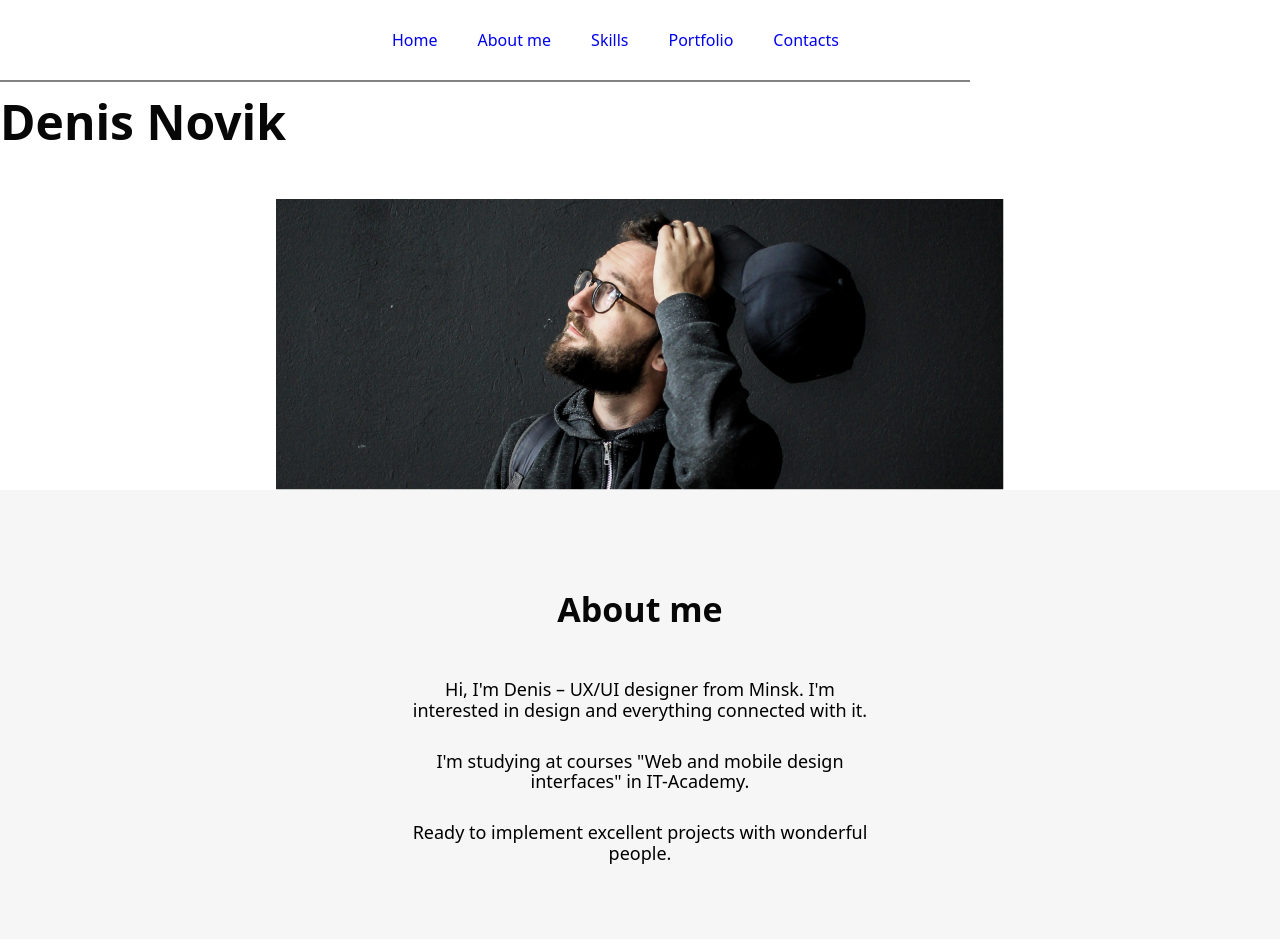
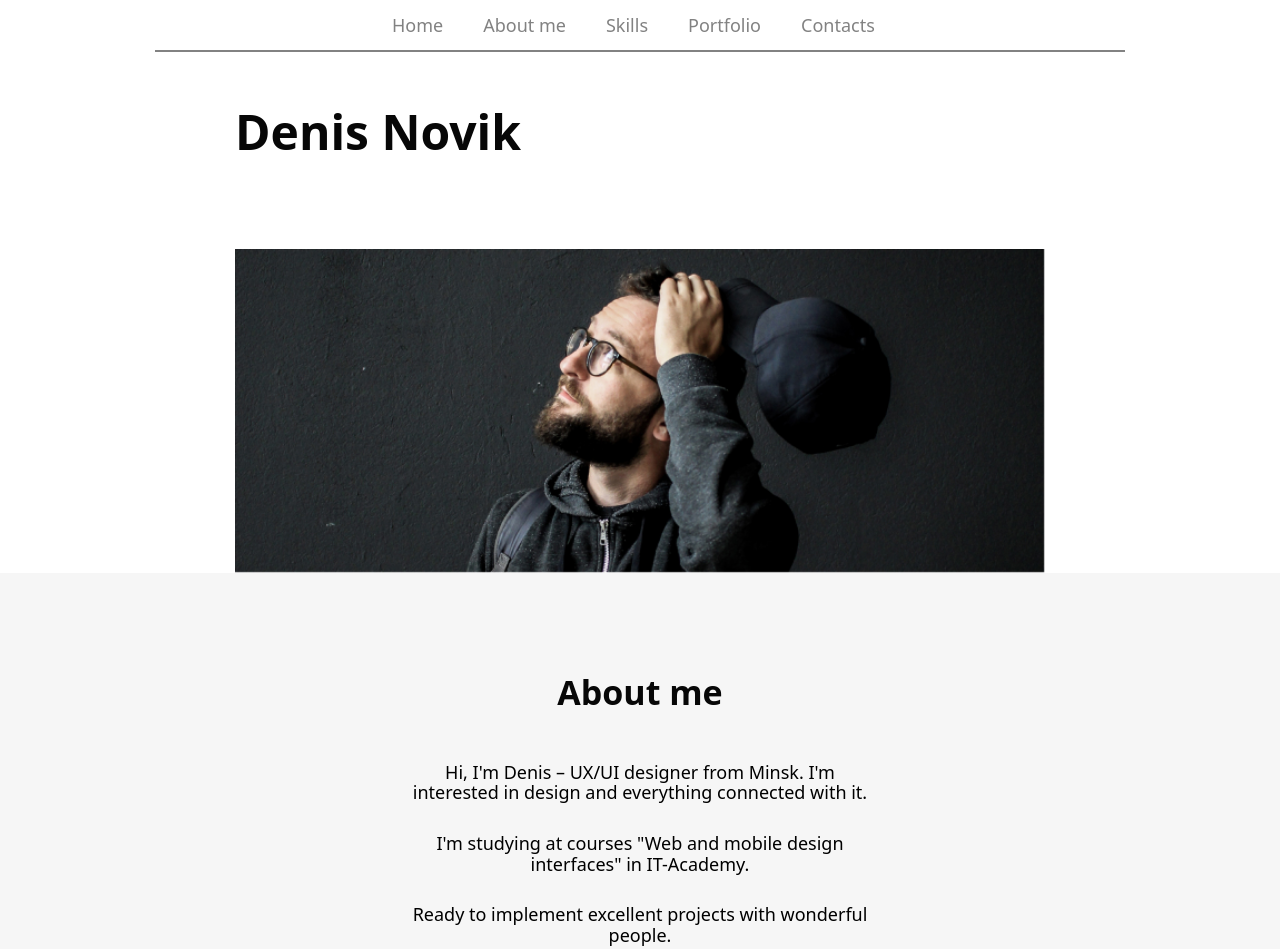
Before and after one commit to alenamaliushchenko/mock-up_Denis-Novik, a plain HTML site: page index.html in a window 1280 px wide. Shown: the top 949 px of the page. Drawn offline with nearby package versions, Linux system fonts and the light colour scheme.

Commit message:
added styles

```diff
--- a/css/style.css
+++ b/css/style.css
@@ -2,9 +2,6 @@
     margin: 0 auto;
     min-width: 320px;
     max-width: 1440px;
-    /* padding-left: 235px;
-    padding-right: 235px; */
-
 }
 .title {
     margin: 0;
@@ -26,10 +23,8 @@ a {
 }
 .header-menu {
     display: flex;
-    justify-content: center;
-    padding-top: 25px;
-    padding-bottom: 25px;
-
+    flex-direction: column;
+    align-items: center;
 }
 .header-menu-list {
     display: flex;
@@ -39,36 +34,52 @@ a {
     gap: 40px;
     width: 496px;
     height: 30px;
+    padding-top: 25px;
+    padding-bottom: 25px;
+}
+.header-nav-item a {
+    font-size: 18px;
+    color: #828282;
+    font-weight: 400;
+    transition: font-weight 0.3s ease;
+}
+.header-nav-item a:focus {
+    color: #070707;
+}
+.header-nav-item a:hover {
+    font-weight: bold;
 }
 .nav-underline {
     border: 1px solid #828282;
     width: 970px;
     height: 0px;
 }
-
 .hero .container {
     display: flex;
     flex-direction: column;
     align-items: center;
     margin-top: 12px;
+    padding-left: 235px;
+    padding-right: 235px;
 }
 .hero-name {
     font-size: 48px;
     font-weight: 700;
     color: #070707;
-    margin: 0;
     padding-bottom: 50px;
     align-self: flex-start;
-
 }
-
+.hero img {
+    width: 100%;
+    height: auto;
+    object-fit: cover;
+}
 .about-me .container {
     display: flex;
     align-items: center;
     text-align: center;
     flex-direction: column;
     background: #f6f6f6;
-    /* height: 500px; */
     padding-top: 100px;
     padding-bottom: 100px;
 }
@@ -142,8 +153,6 @@ color: #070707;
     padding-top: 40px;
     padding-bottom: 70px;
 }
-
-
 .footer .container {
     display: flex;
     align-items: center;
@@ -178,7 +187,10 @@ font-size: 18px;
     letter-spacing: 0.1em;
     text-align: center;
     color: #fff;
-
+    transition: opacity 0.3s ease;
+}
+.message:hover {
+    opacity: 0.5;
 }
 .social-links {
     display: flex;
@@ -189,11 +201,20 @@ color: #fff;
     padding-top: 30px;
     padding-bottom: 60px;
 }
+.social-links a {
+    display: inline-block;
+    transition: opacity 0.3s ease;
+}
 .socials {
     font-weight: 400;
     font-size: 14px;
     text-align: center;
     color: #828282;
     width: 200px;
-
 }
+.social-links a:hover {
+    opacity: 0.5;
+}
+.social-icon {
+    display: block;
+}
--- a/index.html
+++ b/index.html
@@ -36,10 +36,10 @@
                         <a href="#">Contacts</a>
                     </li>
                 </ul>
+                <div class="nav-underline"></div>
             </nav>
-            <div class="nav-underline"></div>
+
         </div>
-
     </header>
     <main>
         <section class="hero">
```
Also changed, not shown: 1 other file. Lines whose indentation alone changed are shown as unchanged.
